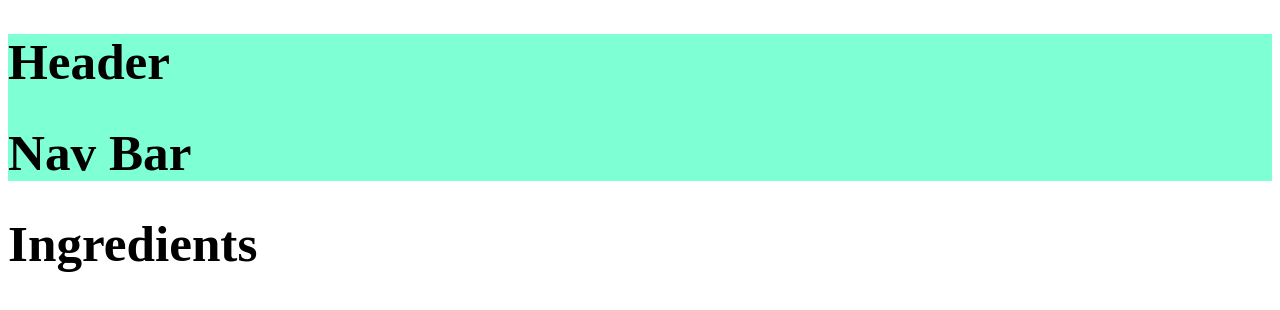
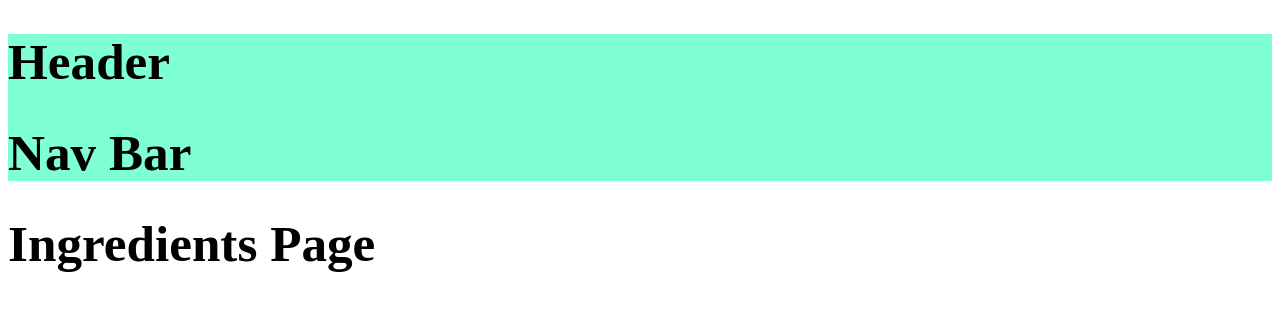
Before and after one commit to jiamliu/FoodDash, a React (Vite) app in the folder FoodDash/: page /Ingredient/1 in a window 1280 px wide. Shown: the top 310 px of the page. Built offline with nearby package versions, Linux system fonts and the light colour scheme.

Commit message:
ingredients list and page

```diff
--- a/FoodDash/src/Components/IngredientPage.jsx
+++ b/FoodDash/src/Components/IngredientPage.jsx
@@ -1,7 +1,12 @@
-export default function IngredientPage (){
-    return(
-        <>
-         <h1> Ingredients</h1>
-        </>
-    )
+import React from 'react'
+import IngredientsList from './IngredientsList'
+
+const IngredientPage = () => {
+  return (
+    <div>
+      <h1>Ingredients Page</h1>
+    </div>
+  )
 }
+
+export default IngredientPage
--- a/FoodDash/src/Components/IngredientsList.jsx
+++ b/FoodDash/src/Components/IngredientsList.jsx
@@ -1,7 +1,36 @@
-export default function IngredientsList (){
+import axios from "axios"
+import { useEffect, useState } from "react"
+
+
+
+export default function IngredientsList() {
+  const [ ingredients,setIngredients ]= useState([])
+    useEffect (()=>{
+        const getIngredients = async () => {
+            try{
+                const response = await axios.get(`https://www.themealdb.com/api/json/v1/1/list.php?i=list`)
+                console.log(response)
+                setIngredients(response.data.meals)
+                // console.log(response)
+            } catch (error){
+                console.log('error fetching data', error)
+            }
+        }
+        getIngredients()
+    },[])
+
     return(
-        <>
-        <h1>Ingredients</h1>
-        </>
+
+      <div className="Home">
+        <h1>HOME </h1>
+
+
+</div>
+
+
+
+
+
+
     )
 }
```
